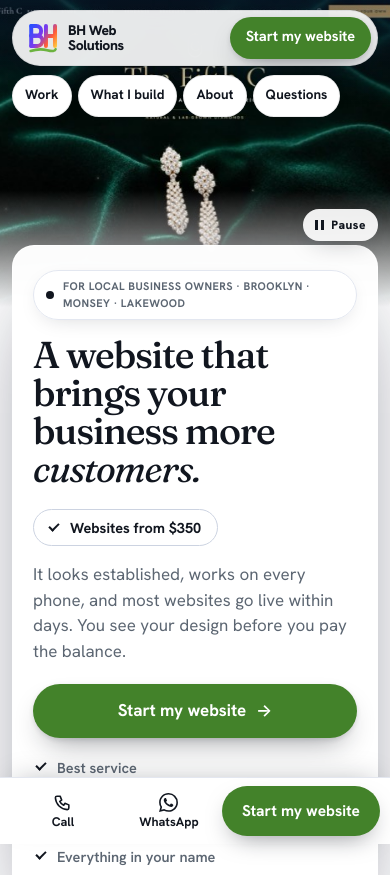
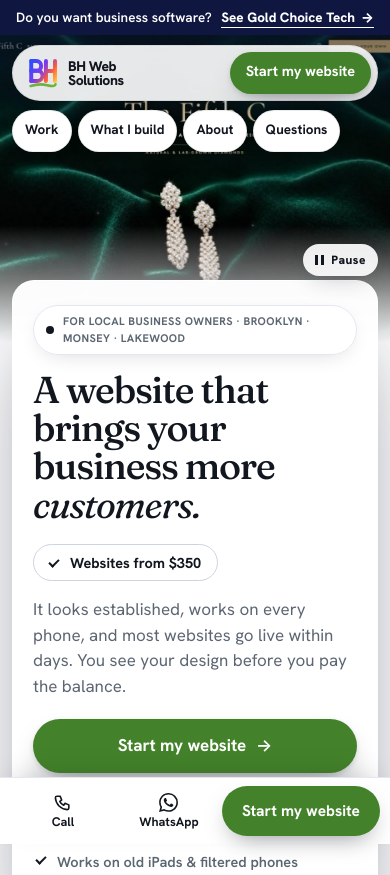
Before and after one commit to jgffyjbv/bhweselutions, a plain HTML site: page index.html in a window 390 px wide. Shown: the top 875 px of the page. Drawn offline with Linux system fonts and the light colour scheme; no server answers.

Commit message:
Top strip on the main pages: 'Do you want business software? See Gold Choice Tech' → goldchoicetech.com (his ask Nov 24 2026; the magazine ad is websites only). css stamp 20261124a
Co-Authored-By: Claude Fable 5.2 <noreply@anthropic.com>

```diff
--- a/css/site.css
+++ b/css/site.css
@@ -1059,3 +1059,17 @@ html.peek-on,html.peek-on body{overflow:hidden}
   .peek .peek-go{padding:10px 14px 11px;font-size:14px}
   .peek .peek-go .ar{display:none}
 }
+
+/* ============================================================================
+   SOFTWARE STRIP (Nov 24 2026, his ask): one thin navy line above the header on the main pages,
+   "Do you want business software?" with a link to goldchoicetech.com (the magazine ad is websites only).
+   A plain block in the page flow: it scrolls away, the header and the hero are untouched. Lives in
+   .build/partials/header.html, before <header class="mast">.
+   ============================================================================ */
+.gct-strip{display:block;position:relative;z-index:41;margin:0;padding:9px 16px 10px;background:#0f1640;background:var(--navy);color:#fff;text-align:center;font-size:14.5px;font-weight:600;line-height:1.35;text-decoration:none}
+.gct-strip b{font-weight:800;color:#9fd47a;color:var(--mint);white-space:nowrap;margin-left:6px;padding-bottom:1px;border-bottom:1.5px solid rgba(159,212,122,.55)}
+.gct-strip .ar{display:inline-block;margin-left:6px}
+.gct-strip:hover b,.gct-strip:focus b{color:#fff;border-bottom-color:#fff}
+@media (max-width:480px){
+  .gct-strip{font-size:13.5px;padding:8px 10px 9px}
+}
--- a/index.html
+++ b/index.html
@@ -25,7 +25,7 @@
 <link rel="preconnect" href="https://fonts.googleapis.com">
 <link rel="preconnect" href="https://fonts.gstatic.com" crossorigin>
 <link rel="stylesheet" href="https://fonts.googleapis.com/css2?family=Fraunces:ital,opsz,wght@0,9..144,400;0,9..144,500;0,9..144,600;1,9..144,400;1,9..144,500&amp;family=Hanken+Grotesk:wght@400;500;600;700;800&amp;display=swap">
-<link rel="stylesheet" href="/css/site.css?v=20261123a">
+<link rel="stylesheet" href="/css/site.css?v=20261124a">
 <!-- Google Analytics (property bhwebs.com, his ask Nov 16 2026) -->
 <script async src="https://www.googletagmanager.com/gtag/js?id=G-PJQ1YQ86ZX"></script>
 <script>window.dataLayer=window.dataLayer||[];function gtag(){dataLayer.push(arguments);}gtag('js',new Date());gtag('config','G-PJQ1YQ86ZX');</script>
@@ -85,6 +85,7 @@
 <!-- /bh:svg -->
 
 <!-- bh:header -->
+<a class="gct-strip" href="https://goldchoicetech.com/" target="_blank" rel="noopener">Do you want business software? <b>See Gold Choice Tech<span class="ar" aria-hidden="true">→</span></b></a>
 <header class="mast">
   <div class="mast-in">
     <a class="brand" href="/" aria-label="BH Web Solutions, home"><svg aria-hidden="true" focusable="false"><use xlink:href="#bh-c" href="#bh-c"/></svg><span>BH Web Solutions</span></a>
```
Also changed, not shown: about.html (+2 -1 lines), order.html (+2 -1 lines), privacy.html (+2 -1 lines), review.html (+2 -1 lines), stuck-on-wix.html (+2 -1 lines), website-transfers.html (+2 -1 lines), work.html (+2 -1 lines), .build/partials/head-common.html, .build/partials/header.html, 1 other file.
